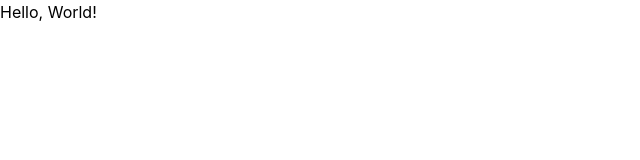
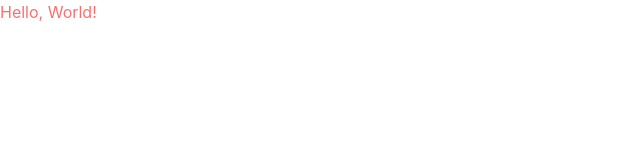
Before and after one commit to christianhelms/nft-preview-card-component, a Next.js app: page / in a window 1280 px wide. Shown: the top 160 px of the page, without its empty margins (0-640 px from the left). Built offline with nearby package versions, Linux system fonts and the light colour scheme.

Commit message:
sanity check for css & dom

```diff
--- a/pages/index.js
+++ b/pages/index.js
@@ -4,7 +4,7 @@ import Image from 'next/image'
 export default function Home() {
   return (
     <div>
-      <h2>Hello, World!</h2>
+      <h2 className='text-red-400	'>Hello, World!</h2>
     </div>
   )
 }
```
